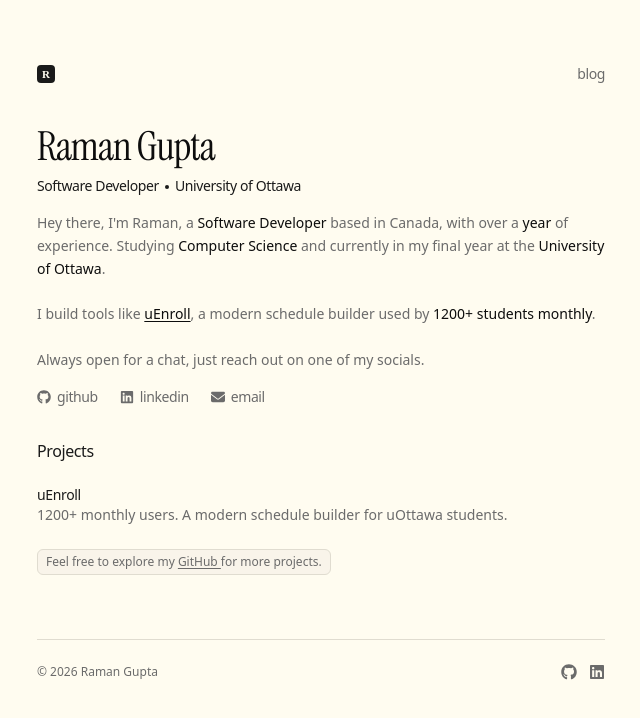
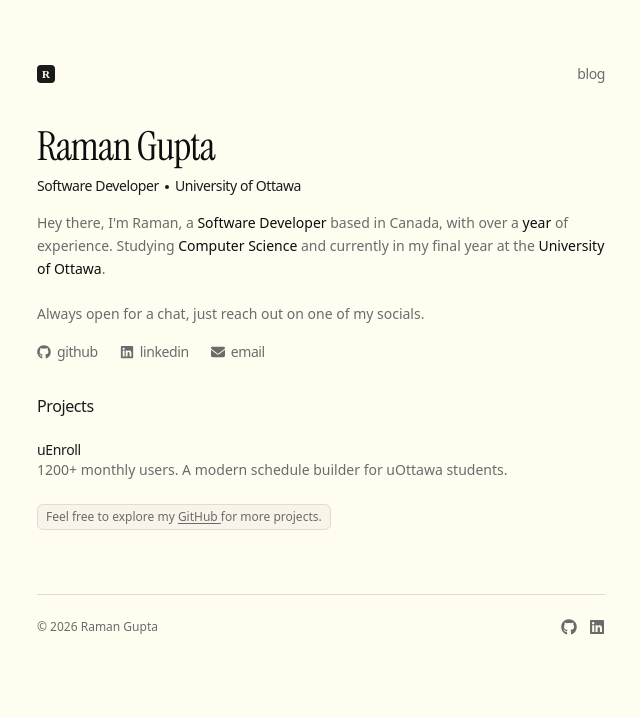
Before and after one commit to g-raman/personal-website, an Astro site: page / in a window 1280 px wide. Shown: the whole page, without its empty margins (319-959 px from the left). Built offline with nearby package versions, Linux system fonts and the light colour scheme; Astro itself is replaced by a stand-in of ours.

Commit message:
feat: update copy

```diff
--- a/src/components/ProfileCard.astro
+++ b/src/components/ProfileCard.astro
@@ -14,12 +14,6 @@
 		Hey there, I'm Raman, a <span class="text-primary">Software Developer</span> based in
     Canada, with over a <span class="text-primary">year</span> of experience.
     Studying <span class="text-primary">Computer Science</span> and currently in my final year at the <span class="text-primary">University of Ottawa</span>.
-
-    <br />
-    <br />
-
-		I build tools like <a href="https://uenroll.ca" target="_blank" class="text-primary underline underline-offset-2 hover:no-underline">uEnroll</a>,
-		a modern schedule builder used by <span class="text-primary">1200+ students monthly</span>.
 
     <br />
     <br />
```
